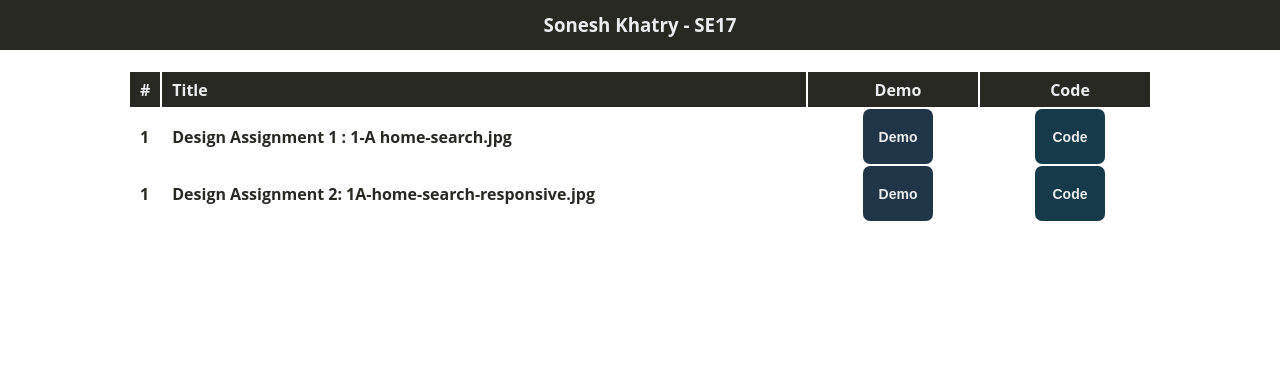
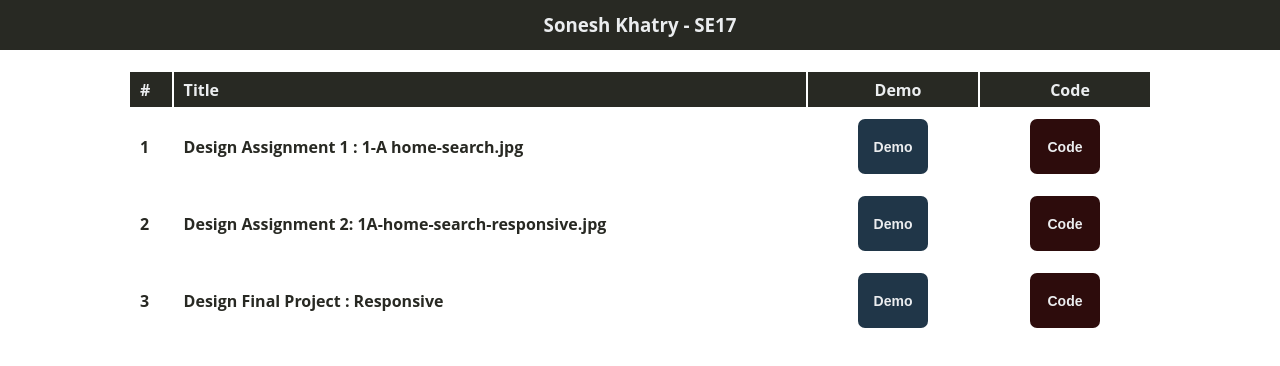
Before and after one commit to Soneshaps/soneshaps.github.io, a plain HTML site: page index.html in a window 1280 px wide. Drawn offline with Linux system fonts and the light colour scheme.

Commit message:
Assignment 3 added

```diff
--- a/index.html
+++ b/index.html
@@ -22,10 +22,16 @@
 					<td class="center"><a href="https://github.com/Soneshaps/tutangle-website"><button class="btn code">Code</button></a></td>
 				</tr>
 				<tr>
-					<td>1</td>
+					<td>2</td>
 					<td>Design Assignment 2: 1A-home-search-responsive.jpg</td>
 					<td class="center"><a href="https://soneshaps.github.io/tutangle-responsive/"><button class="btn demo">Demo</button></a></td>
 					<td class="center"><a href="https://github.com/Soneshaps/tutangle-responsive"><button class="btn code">Code</button></a></td>
+				</tr>
+				<tr>
+					<td>3</td>
+					<td>Design Final Project : Responsive</td>
+					<td class="center"><a href="https://soneshaps.github.io/fooseshoes/"><button class="btn demo">Demo</button></a></td>
+					<td class="center"><a href="https://github.com/Soneshaps/fooseshoes"><button class="btn code">Code</button></a></td>
 				</tr>
 			</table>
 		</div>
--- a/style.css
+++ b/style.css
@@ -47,6 +47,7 @@ td{
 	font-weight: bold;
 	text-align: left;
 	color: #282923;
+	padding: 10px;
 }
 tr{
 	margin-bottom: 10px;
@@ -70,7 +71,7 @@ tr{
 }
 
 .code{
-	background-color:#163a4a;
+	background-color:#2d0c0c;
 }
 .demo{
 	background-color:#203648;
```
